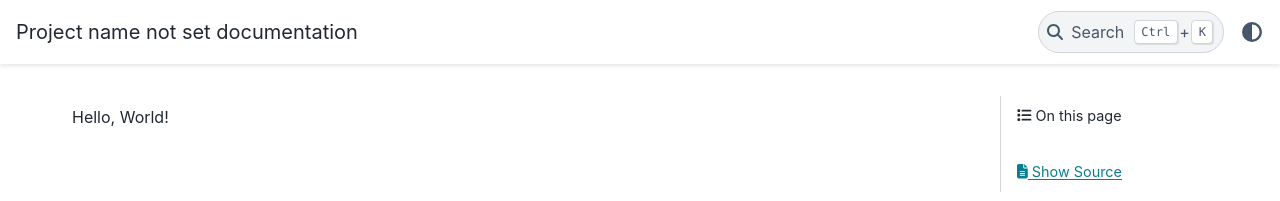
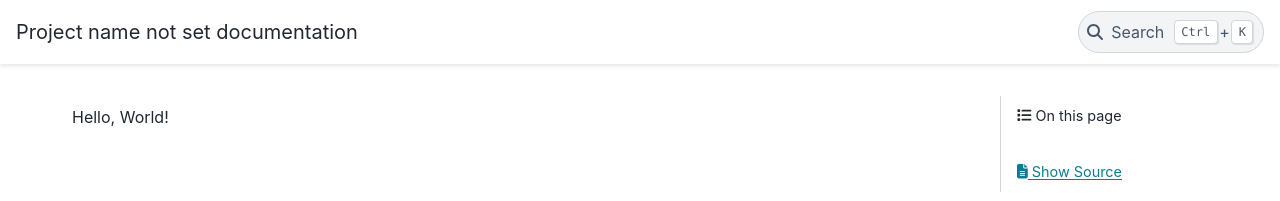
Before and after one commit to HammyPig/website-template, a Sphinx documentation site: the page built from source/index.md, in a window 1280 px wide. Shown: the top 201 px of the page. Built offline with Sphinx 7.4.7 and the PyData theme 0.15.4, drawn with Linux system fonts in a browser that asks for light colours.

Commit message:
feat: remove theme switcher from header

```diff
--- a/source/conf.py
+++ b/source/conf.py
@@ -8,6 +8,7 @@ html_theme = "pydata_sphinx_theme"
 html_theme_options = {
     "navbar_start": ["navbar-logo"],
     "navbar_center": ["empty-space"],
+    "navbar_end": ["navbar-icon-links"],
     "footer_start": [],
     "footer_center": [],
     "footer_end": [],
```
